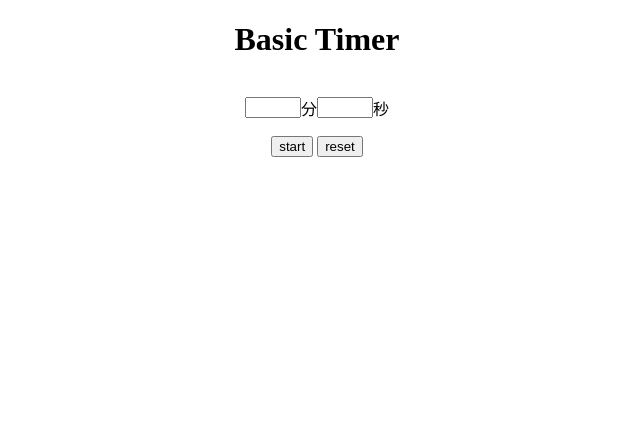
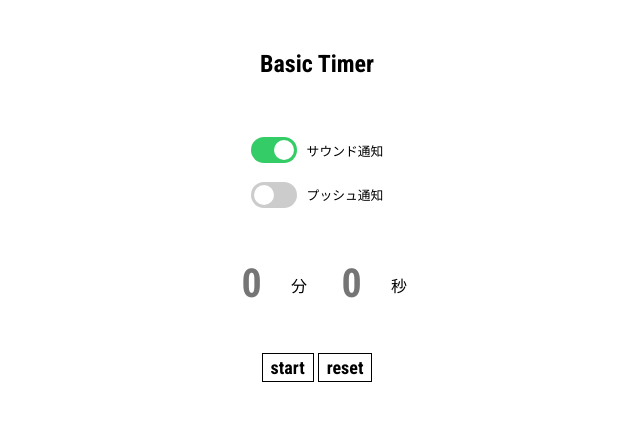
Before and after one commit to kaeruco/basic_timer_test2, a Django app: page /basic_timer/ in a window 1280 px wide. Shown: the top 421 px of the page, without its empty margins (323-963 px from the left). Run offline with Django 3.2, Linux system fonts and the light colour scheme; some libraries are stand-ins or nearby versions.

Commit message:
20210119 basic_timer test

```diff
--- /dev/null
+++ b/blog/static/basic/toggle_switch.css
@@ -0,0 +1,62 @@
+/* The switch - the box around the slider */
+.toggle_switch {
+  position: relative;
+  display: inline-block;
+  width: 46px;
+  height: 26px;
+}
+
+/* Hide default HTML checkbox */
+.toggle_switch input {
+  opacity: 0;
+  width: 0;
+  height: 0;
+}
+
+/* The slider */
+.slider {
+  position: absolute;
+  cursor: pointer;
+  top: 0;
+  left: 0;
+  right: 0;
+  bottom: 0;
+  background-color: #ccc;
+  -webkit-transition: .4s;
+  transition: .4s;
+}
+
+.slider:before {
+  position: absolute;
+  content: "";
+  height: 20px;
+  width: 20px;
+  left: 3px;
+  bottom: 3px;
+  background-color: white;
+  -webkit-transition: .4s;
+  transition: .4s;
+}
+
+input:checked + .slider {
+  background-color: #33CC66;
+}
+
+input:focus + .slider {
+  box-shadow: 0 0 1px #33CC66;
+}
+
+input:checked + .slider:before {
+  -webkit-transform: translateX(20px);
+  -ms-transform: translateX(20px);
+  transform: translateX(20px);
+}
+
+/* Rounded sliders */
+.slider.round {
+  border-radius: 26px;
+}
+
+.slider.round:before {
+  border-radius: 50%;
+}
--- a/blog/static/timer/basic_timer.css
+++ b/blog/static/timer/basic_timer.css
@@ -1,10 +1,86 @@
+/* 全体 */
 .timer_box{
   text-align: center;
 }
 
-.input_box{
+h2{
+  font-family: 'Roboto Condensed', sans-serif;
+  margin: 50px;
+}
+
+p{
+  font-family: 'Noto Sans JP', sans-serif;
+}
+
+button{
+  cursor: pointer;
+
+  font-family: 'Roboto Condensed', sans-serif;
+  font-size: 18px;
+  color:black;
+
+  background-color:white;
+  padding: 3px 8px;
+
+  border: 1px solid black;
+  outline: none;
+
+}
+
+button:hover{
+  color:white;
+  background-color:black;
+  border: 1px solid black;
+}
+
+button:disabled{
+  color:grey;
+  background-color:white;
+  border: 1px dotted gray;
+}
+
+
+
+/* スペースを開ける */
+.mgr-10{
+  margin-right: 10px;
+}
+
+.mgr-20{
+  margin-right: 20px;
+}
+
+
+
+/* toggle_box */
+.toggle_box{
   display: flex;
   justify-content: center;
   align-items: center;
   flex-direction: row;
 }
+
+.toggle_box p {
+  font-size: 80%;
+}
+
+
+
+/* input_box */
+.input_box{
+  display: flex;
+  justify-content: center;
+  align-items: flex;
+  flex-direction: row;
+
+  margin: 40px;
+}
+
+input[type=number]{
+  font-family: 'Roboto Condensed', sans-serif;
+  font-size: 40px;
+  width: 60px;
+  height: 50px;
+  text-align: center;
+  border: none;
+}
--- a/blog/static/timer/basic_timer.js
+++ b/blog/static/timer/basic_timer.js
@@ -1,9 +1,29 @@
+var notification_count = 0;
+var sound_count = 0;
 var button_count = 0;
 
+var notification_sw = document.getElementById("notification_swith");
+var sound_sw = document.getElementById("sound_swith");
 var min_dis = document.getElementById("min_display");
 var sec_dis = document.getElementById("sec_display");
 var start_stop_btn = document.getElementById("start_stop_button");
 var reset_btn = document.getElementById("reset_button");
+
+// notification_swithの関数
+notification_sw.onchange = () => {
+  notification_count ++;
+  console.log('notification_count:', notification_count)
+
+  if (notification_count % 2 === 1) {
+    notification_fnc("通知 : ON", 3000);
+  }
+};
+
+// sound_switchの関数
+sound_sw.onchange = () => {
+  sound_count ++;
+  console.log('sound_count:', sound_count)
+};
 
 // start_stop_buttonの関数
 start_stop_btn.onclick = () => {
@@ -22,6 +42,7 @@ start_stop_btn.onclick = () => {
   if (button_count % 2 === 1) {
     console.log('button_count = Odd:', button_count);
 
+    console.log('start')
     start_stop_btn.textContent = "stop";
     reset_btn.disabled = true;
 
@@ -33,6 +54,7 @@ start_stop_btn.onclick = () => {
     }
 
     timer(count, base);
+
 
   } else {
     console.log('button_count = Even:', button_count)
@@ -67,12 +89,14 @@ let timer = async (count_time, base_time)=> {
   start_stop_btn.removeAttribute('disabled');
   reset_btn.removeAttribute('disabled');
 
-  end_time = performance.now();
-  console.log('total_time:', end_time - base_time);
+  finish_time = performance.now();
+  console.log('total_time:', finish_time - base_time);
 };
 
 // countdown関数
 let countdown = async (count_time, base_time) => {
+  let last_time = 0;
+
   for (var i = count_time; i >= 0; i--) {
     if (button_count % 2 === 0) {
       console.log('stop');
@@ -84,23 +108,49 @@ let countdown = async (count_time, base_time) => {
       }
 
       console.log('i > 0:', i);
-      now_time = performance.now();
+      let now_time= performance.now();
       let sleep_time = (1000 - (now_time - base_time) % 1000) || 1000;
-      console.log(sleep_time);　// 確認用。
 
       // sleep_timeのエラー対策
       if (sleep_time < 1) {
-        console.log("error. sleep_time sets '1000'.");
+        console.error('error. sleep_time :', sleep_time, 'changed to 1000');
         sleep_time = 1000;
       }
 
-      console.log(base_time); //  確認用。Chromeの他のタブを見ると、base_timeが変わってしまった。
       await sleep(sleep_time);
+
+      // consoleでの確認用
+      console.log('now_time :', now_time);
+      console.log('sleep_time :', sleep_time);
+
+      let interval_time = now_time - last_time;
+
+      if (i === count_time) {
+        ;
+      } else if (interval_time < 1025 && interval_time > 975) {
+        console.log('interval_time :', interval_time);
+      } else {
+        // interval_timeのエラー表示(現状、対策不可)
+        // choromeのタブの切り替えが原因か。
+        console.error('eroor. interval_time :', interval_time);
+      }
+
+      last_time = now_time;
+      // consoleでの確認用　ここまで
 
     } else {
       min_sec_display(i)
       console.log('i = 0:', i);
       display_abled();
+
+      if (notification_count % 2 === 1) {
+        notification_fnc("It's time.", 10 * 60 * 1000);
+      }
+
+      if (sound_count % 2 === 0) {
+        document.getElementById("sound").play();
+      }
+
     }
   }
 };
@@ -115,8 +165,19 @@ let min_sec_display = (time) => {
 };
 
 // displayへの入力を可能にする関数
-const display_abled = () =>{
+const display_abled = () => {
   button_count = 0;
   min_dis.removeAttribute('disabled');
   sec_dis.removeAttribute('disabled');
 };
+
+// 通知内容についての関数
+let notification_fnc = (comment, timeout_time)=> {
+  Push.create("Basic Timer", {
+    body : comment,
+    timeout : timeout_time,
+    onClick : function () {
+      this.close();
+    }
+  });
+};
--- a/blog/templates/timer/basic_timer.html
+++ b/blog/templates/timer/basic_timer.html
@@ -5,16 +5,38 @@
   <head>
     <meta charset="UTF-8">
     <title>Basic Timer</title>
+    <link rel="preconnect" href="https://fonts.gstatic.com">
+    <link href="https://fonts.googleapis.com/css2?family=Noto+Sans+JP&display=swap" rel="stylesheet">
+    <link href="https://fonts.googleapis.com/css2?family=Roboto+Condensed:wght@700&display=swap" rel="stylesheet">
     <link rel="stylesheet" type="text/css" href="{% static 'timer/basic_timer.css' %}">
-
+    <link rel="stylesheet" type="text/css" href="{% static 'basic/toggle_switch.css' %}">
+    <link rel="icon" type="image/png" href="{% static 'basic/frog_icon.png' %}">
   </head>
   <body>
     <div class='timer_box'>
-      <h1>Basic Timer</h1>
+      <h2>Basic Timer</h2>
+      <div class='toggle_box'>
+        <span class='mgr-10'>
+          <label class='toggle_switch'>
+            <input type='checkbox' id='sound_swith' checked="checked">
+            <span class='slider round'></span>
+          </label>
+        </span>
+        <p>サウンド通知</p>
+      </div>
+      <div class='toggle_box'>
+        <span class='mgr-10'>
+          <label class='toggle_switch'>
+            <input type='checkbox' id='notification_swith'>
+            <span class='slider round'></span>
+          </label>
+        </span>
+        <p>プッシュ通知</p>
+      </div>
       <div class='input_box'>
-        <input type='number' min="0" max="99" id='min_display'>
-        <p>分</p>
-        <input type='number' min="0" max="59" id='sec_display'>
+        <input type='number' min='0' max='99' id='min_display' placeholder=0>
+        <p><span class='mgr-20'>分</span></p>
+        <input type='number' min='0' max='59' id='sec_display' placeholder=0>
         <p>秒</p>
       </div>
       <div class='button_box'>
@@ -22,7 +44,9 @@
         <button id='reset_button'>reset</button>
       </div>
     </div>
+
     <script type="text/javascript" src="{% static 'timer/basic_timer.js' %}"></script>
-    <script type="text/javascript" src="{% static 'timer/basic_timer_func.js' %}"></script>
+    <script src="https://cdnjs.cloudflare.com/ajax/libs/push.js/0.0.11/push.min.js"></script>
+    <audio src="{% static 'timer/alarm.mp3' %}" id = "sound"></audio>
   </body>
 </html>
```
Also changed, not shown: blog/static/basic/frog_icon.png (added), 1 other file.
